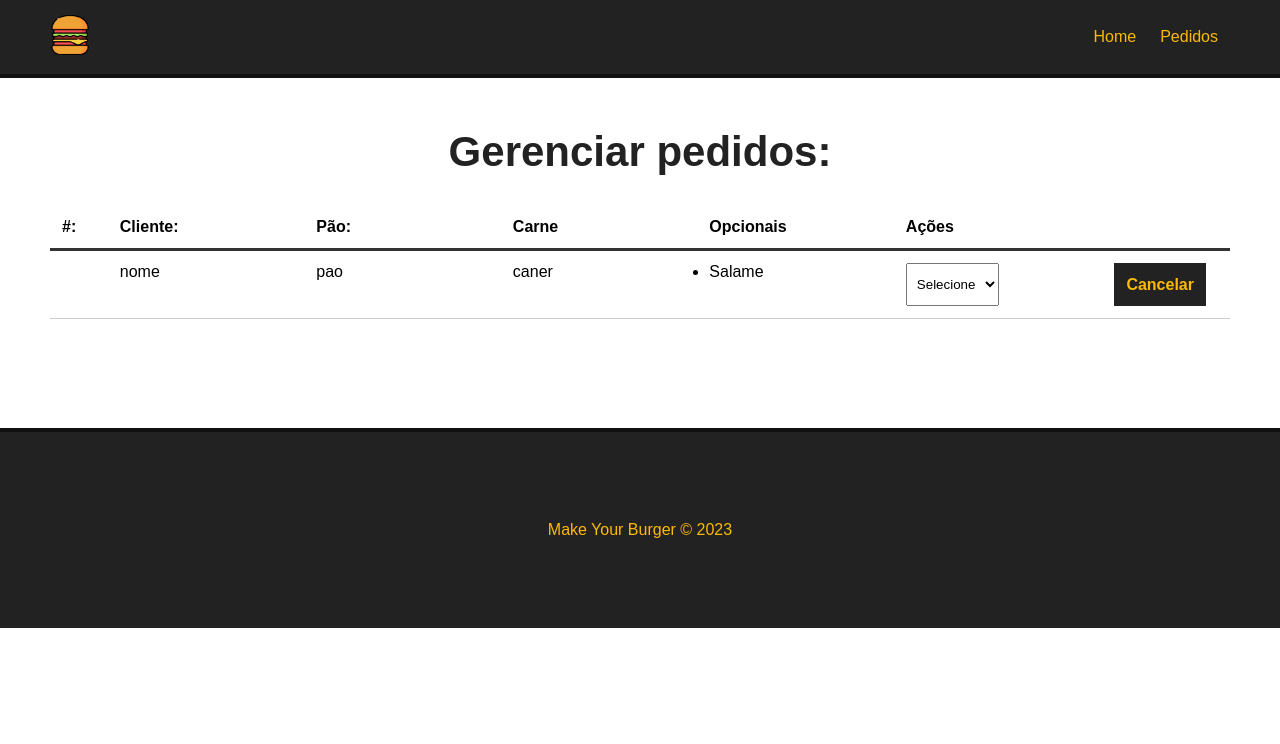
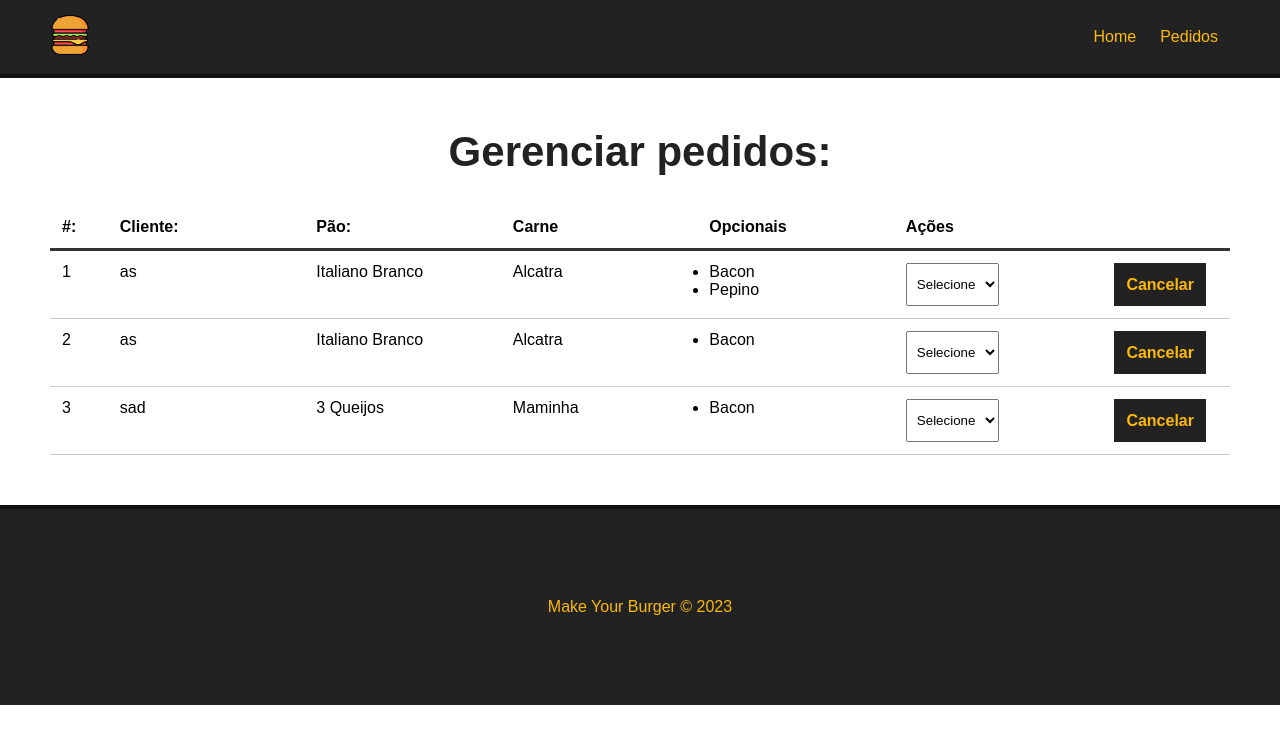
Before and after one commit to Lucassimon98/Make-Your-Burger, a Vue app: page /pedidos in a window 1280 px wide. Shown: the top 744 px of the page. Built offline with nearby package versions, Linux system fonts and the light colour scheme; data requests are answered from the project's data file.

Commit message:
Resgatando pedidos do banco

```diff
--- a/src/components/Dashboard.vue
+++ b/src/components/Dashboard.vue
@@ -10,14 +10,14 @@
                 <div class="">Ações</div>
             </div>
             <div id="burger-table-rows">
-                <div class="burger-table-row">
-                    <div class="order-number"></div>
-                    <div>nome</div>
-                    <div>pao</div>
-                    <div>caner</div>
+                <div class="burger-table-row" v-for="burger in burgers" :key="burger.id">
+                    <div class="order-number">{{ burger.id }}</div>
+                    <div>{{burger.nome}}</div>
+                    <div>{{burger.pao}}</div>
+                    <div>{{burger.carne}}</div>
                     <div>
                         <ul>
-                            <li>Salame</li>
+                            <li v-for="(opcional, index) in burger.opcionais" :key="index">{{ opcional }}</li>
                         </ul>
                     </div>
                     <div>
@@ -34,7 +34,27 @@
 
 <script>
 export default {
-    name: "Dashboard"
+    name: "Dashboard",
+    data() {
+        return {
+            burgers: null,
+            burgers_id: null,
+            status: []
+        }
+    },
+    methods: {
+        async getPedidos() {
+            const req = await fetch("http://localhost:3000/burgers");
+            const data = await req.json();
+
+            this.burgers = data;
+
+            //resgatar status
+        }
+    },
+    mounted() {
+        this.getPedidos();
+    }
 }
 </script>
 
```
